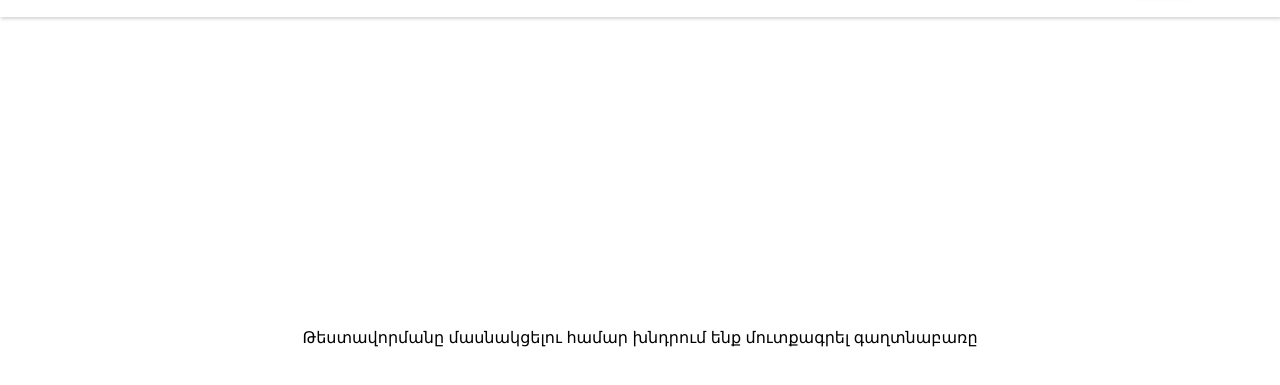
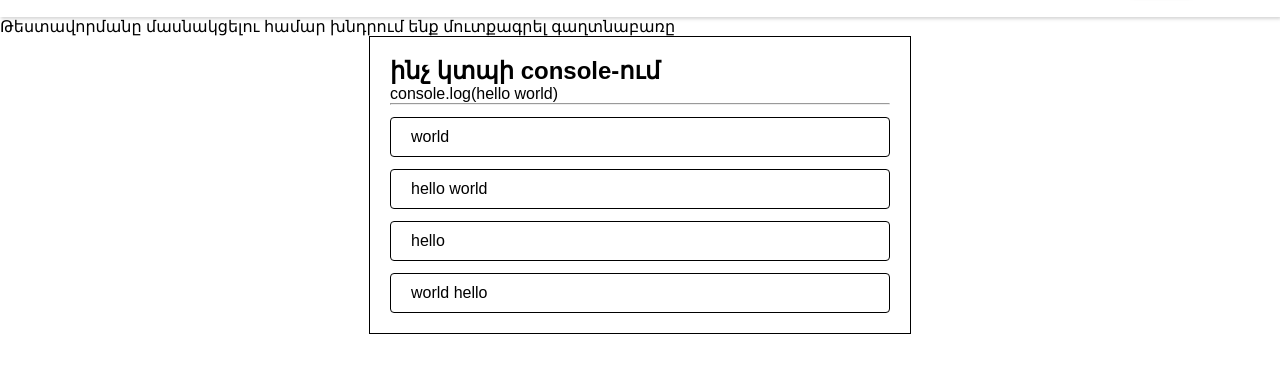
Before and after one commit to Karen015/quizarea, a plain HTML site: page index.html in a window 1280 px wide. Shown: the part 69-454 px from the top of the page. Drawn offline with Linux system fonts and the light colour scheme.

Commit message:
added quiz questions, helpers functions

```diff
--- a/index.html
+++ b/index.html
@@ -5,7 +5,7 @@
     <meta http-equiv="X-UA-Compatible" content="IE=edge">
     <meta name="viewport" content="width=device-width, initial-scale=1.0">
     <link rel="stylesheet" href="./styles/index.css">
-    <title>Document</title>
+    <title>home</title>
 </head>
 <body>
     <header class="main_header_container">
@@ -23,13 +23,26 @@
     </header>
 
     <main>
-        <section class="home_contaioner">
+        <section class="home_container">
             <p id="warning" class="warning_text">
             </p>
         </section>
     </main>
 
 
+    <section id="quiz_container">
+        <div>
+            <h2 id="quiz_title"></h2>
+        <p id="helpers"></p>
+
+        <hr>
+
+        <ul id="quiz_options">
+
+        </ul>
+        </div>
+    </section>
+
     <script src="./script/index.js" type="module">
 
     </script>
--- a/script/db.js
+++ b/script/db.js
@@ -1,4 +1,4 @@
-const questions = [
+export const questions = [
     {
         quizTitle: 'ինչ կտպի console-ում',
         quiz: 'console.log(hello world)',
@@ -9,5 +9,16 @@ const questions = [
             'world hello'
         ],
         correctOptions: 1
-    }
+    },
+    {
+        quizTitle: 'ինչ կտպի console-ում',
+        quiz: 'console.log(hello world)',
+        options: [
+            'world',
+            'hello world',
+            'hello',
+            'world hello'
+        ],
+        correctOptions: 2
+    },
 ]
--- a/script/helpers.js
+++ b/script/helpers.js
@@ -0,0 +1,9 @@
+export const valueSetter = (selector, value) => {
+    document.querySelector(selector).innerHTML = value;
+}
+
+export const tagCreator = (tagName, parent, value) => {
+    const tag = document.createElement(tagName);
+    parent.appendChild(tag)
+    tag.innerHTML = value;
+}
--- a/script/index.js
+++ b/script/index.js
@@ -1,4 +1,6 @@
 import { defaulteLanguage, translates } from "./constants.js";
+import { questions } from "./db.js";
+import { valueSetter, tagCreator } from "./helpers.js";
 const warrningText = translates[defaulteLanguage].warningText;
     const warningContainer = document.getElementById('warning');
 
@@ -22,23 +24,23 @@ const warrningText = translates[defaulteLanguage].warningText;
 
 
 
+const quizGenerator = (quizlist) => {
+    let quizStep = 0;
+    const question = quizlist[quizStep];
 
-// function foo() {
-//  const warrningText = translates[defaulteLanguage].warningText;
-//  const warningContainer = document.getElementById('warning')
-//   let i = 0;
+    return () => {
+      valueSetter('#quiz_title', question.quizTitle);
+      valueSetter('#helpers', question.quiz);
 
-//   let typeWriter = () =>{
+      question.options.forEach(quiz => {
+        tagCreator('li', document.getElementById('quiz_options'), quiz)
+      });
+    }
 
-//     if(i < warrningText.length){
-//       warningContainer.innerHTML += warrningText.charAt(i);
-//       i++
-//     }
-//     setTimeout(typeWriter, 100)
-// }
-
-// setTimeout(typeWriter, 100)
-// }
+}
 
 
-// foo()
+const quizConfig = quizGenerator(questions)
+
+
+quizConfig()
--- a/styles/index.css
+++ b/styles/index.css
@@ -3,28 +3,22 @@
     padding: 0;
     font-family: sans-serif;
 }
-
 li {
     list-style: none;
 }
-
 a {
     text-decoration: none;
 }
-
-
 .main_header_container {
     display: flex;
     justify-content: space-between;
     padding: 20px 80px; /* temp */
     box-shadow: 1px 2px 3px #cccc;
 }
-
 .main_header_container > ul {
     display: flex;
     align-items: center;
 }
-
 .main_header_container a {
     font-size: 22px;
     display: block;
@@ -33,13 +27,10 @@ a {
     transition-duration: 0.3s;
     border-radius: 12px;
 }
-
-
 .main_header_container a:hover {
     background-color: green;
     color: white;
 }
-
 .login_button {
     border: none;
     outline: none;
@@ -52,13 +43,27 @@ a {
     font-size: 20px;
     margin-left: 100px;
 }
-main {
-    display: flex;
-    justify-content: center;
-    align-items: center;
-    height: 80vh;
+#quiz_container {
+    width: 500px;
+    /* height: 70vh; */
+    border: 1px solid black;
+    margin: auto;
+    padding: 20px;
 }
-.warning_text {
-    text-align: center;
-
+#quiz_container ul li {
+    padding: 10px 20px;
+    border: 1px solid black;
+    margin-top: 12px;
+    border-radius: 4px;
+    cursor: pointer;
+    transition-duration: 0.3s;
 }
+#quiz_container ul li:hover {
+    box-shadow: 1px 2px 3px #ccc;
+}
+.error_answer {
+    border-color: red;
+}
+.correct_answer {
+    border-color: green;
+}
```
